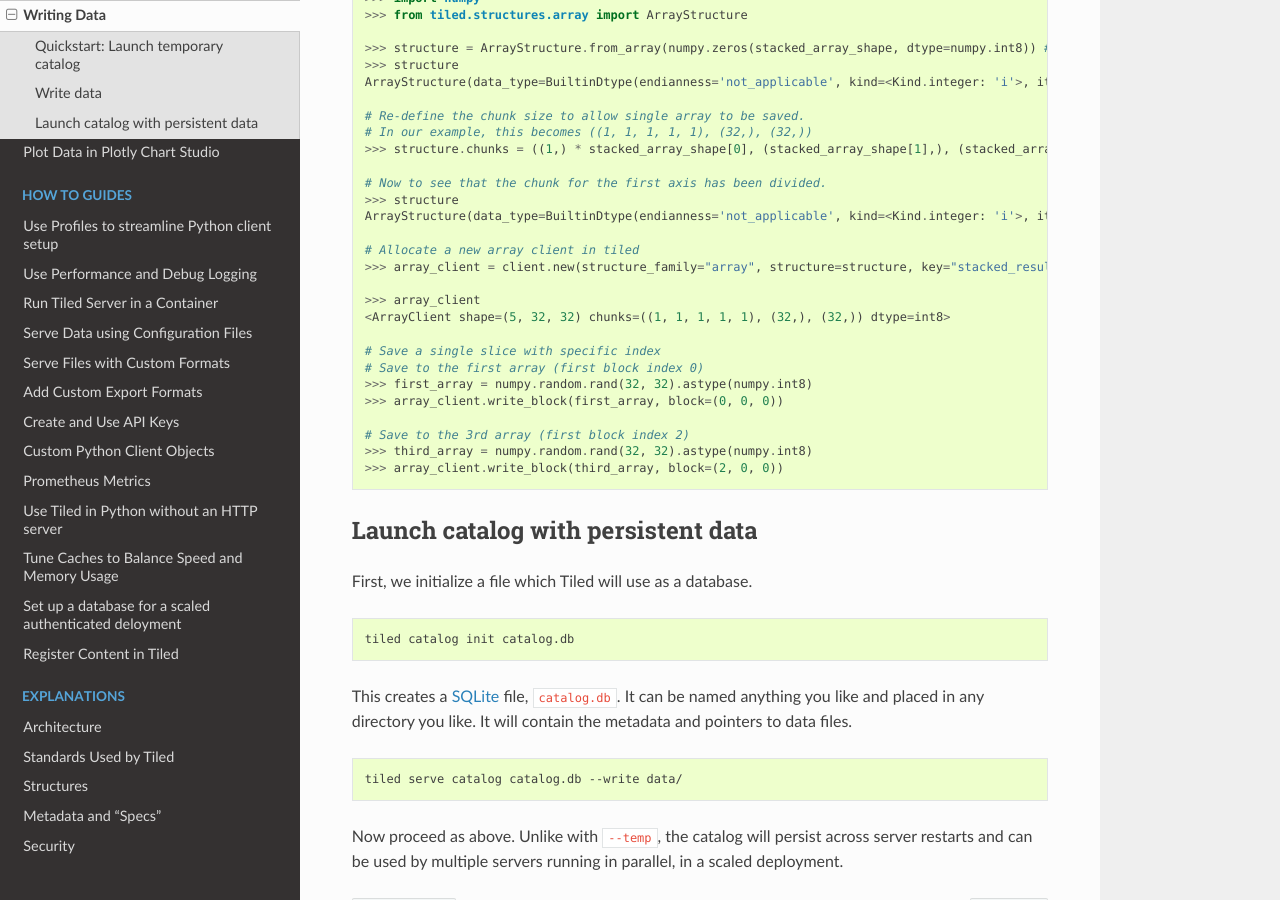
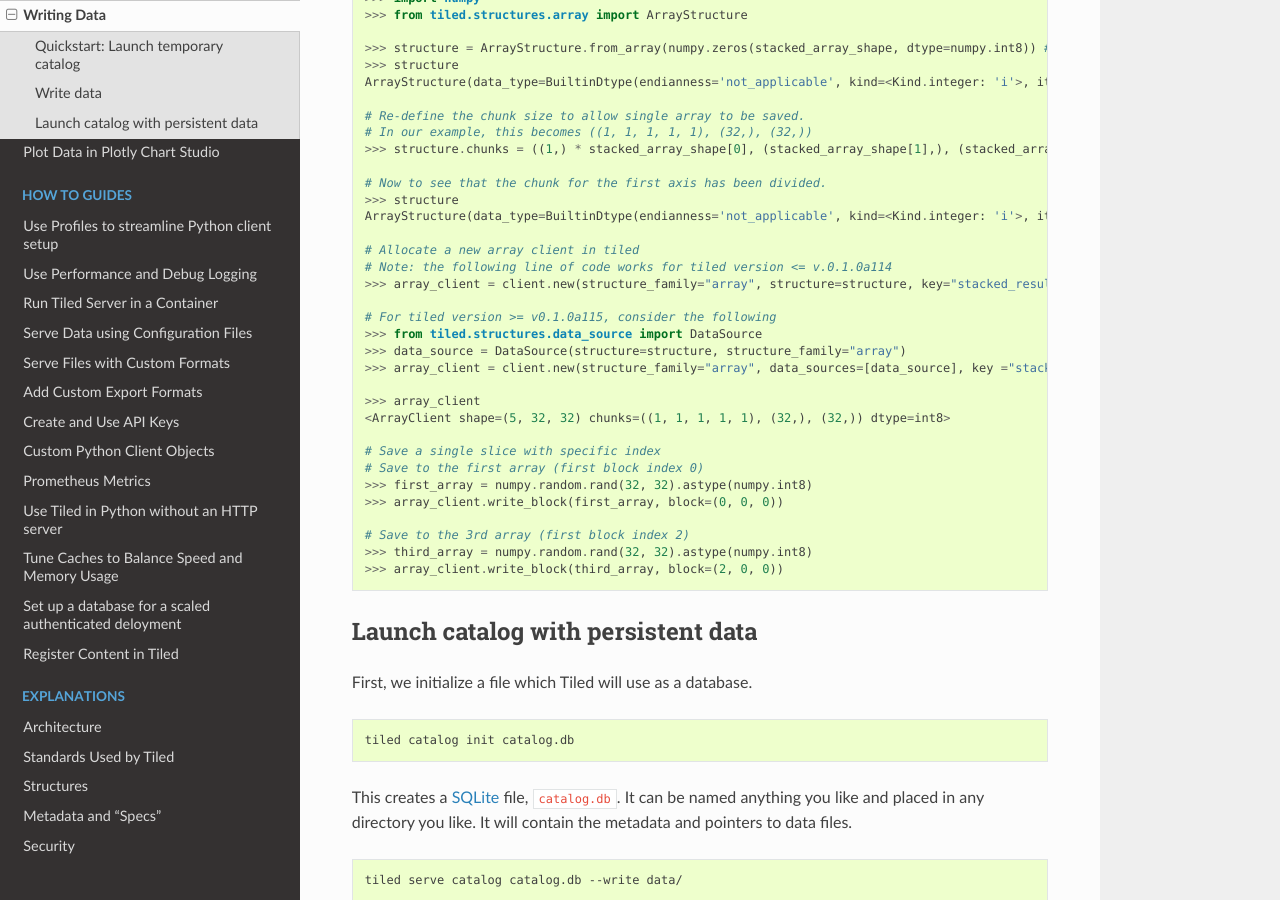
Before and after one commit to bluesky/tiled, a Sphinx documentation site: the page built from docs/source/tutorials/writing.md, in a window 1280 px wide and 900 px high, scrolled down 2087 px. Built offline with Sphinx 7.4.7 and the Read the Docs theme 2.0.0, drawn with Linux system fonts in a browser that asks for light colours; pages that are not in the unit, such as notebooks, are missing from menus; the version number could not be read and is left out.

Commit message:
added DataSource approach with notes of release version

````diff
--- a/docs/source/tutorials/writing.md
+++ b/docs/source/tutorials/writing.md
@@ -113,7 +113,13 @@ ArrayStructure(data_type=BuiltinDtype(endianness='not_applicable', kind=<Kind.in
 ArrayStructure(data_type=BuiltinDtype(endianness='not_applicable', kind=<Kind.integer: 'i'>, itemsize=1), chunks=((1, 1, 1, 1, 1), (32,), (32,)), shape=(5, 32, 32), dims=None, resizable=False)
 
 # Allocate a new array client in tiled
+# Note: the following line of code works for tiled version <= v.0.1.0a114
 >>> array_client = client.new(structure_family="array", structure=structure, key="stacked_result", metadata={"color": "yellow", "barcode": 13})
+
+# For tiled version >= v0.1.0a115, consider the following
+>>> from tiled.structures.data_source import DataSource
+>>> data_source = DataSource(structure=structure, structure_family="array")
+>>> array_client = client.new(structure_family="array", data_sources=[data_source], key ="stacked_result", metadata={"color": "yellow", "barcode": 13})
 
 >>> array_client
 <ArrayClient shape=(5, 32, 32) chunks=((1, 1, 1, 1, 1), (32,), (32,)) dtype=int8>
@@ -127,6 +133,7 @@ ArrayStructure(data_type=BuiltinDtype(endianness='not_applicable', kind=<Kind.in
 >>> third_array = numpy.random.rand(32, 32).astype(numpy.int8)
 >>> array_client.write_block(third_array, block=(2, 0, 0))
 ```
+
 
 ## Launch catalog with persistent data
 
````
